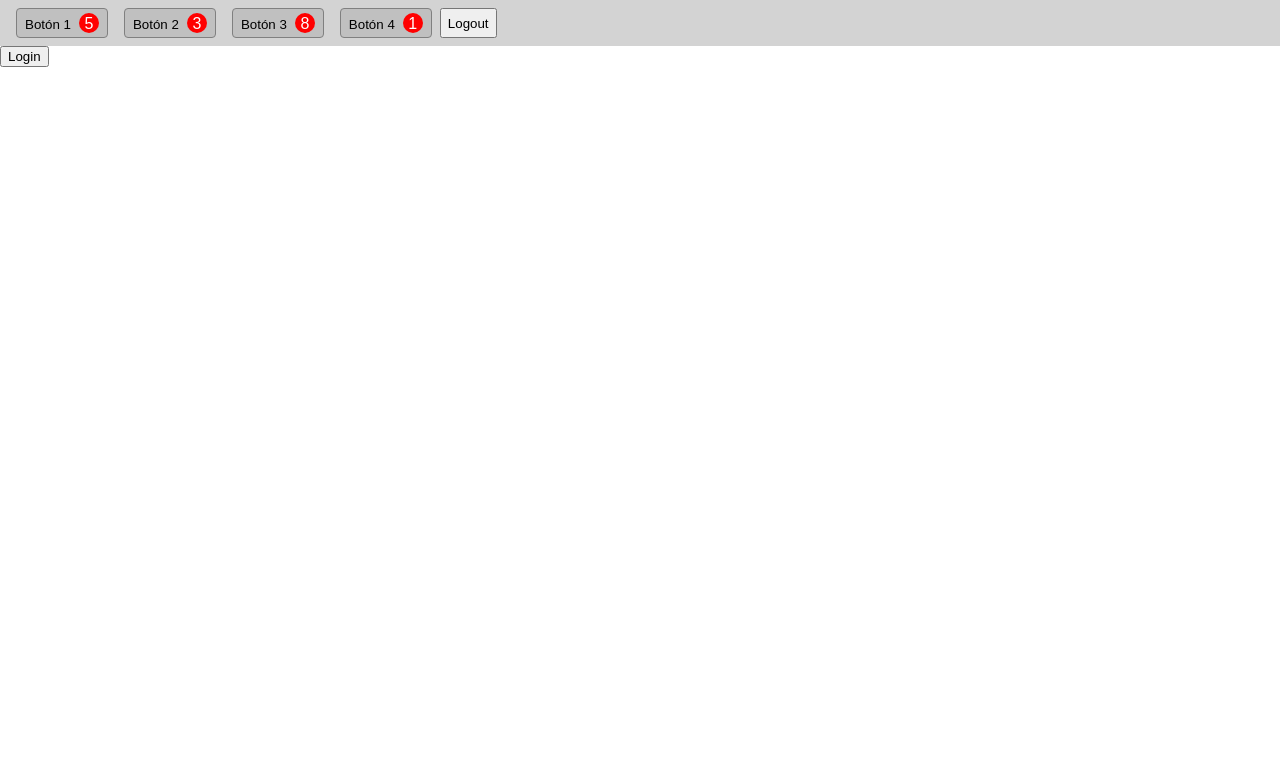
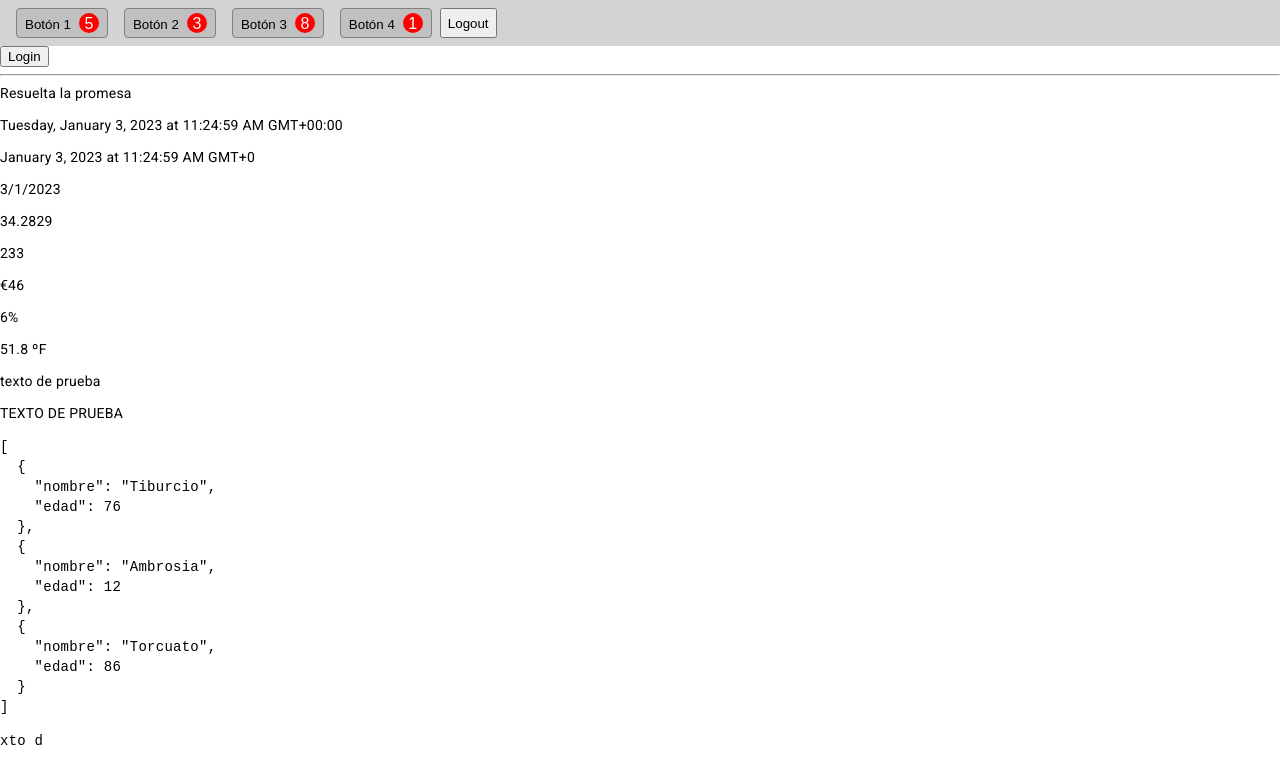
Before and after one commit to gerardoparrajc/componentes-angular, an Angular app: page /login in a window 1280 px wide. Shown: the top 784 px of the page. Built offline with nearby package versions, Linux system fonts and the light colour scheme; no server answers.

Commit message:
Implementados ejemplos de uso de pipes. Creado un pipe que convierte grados Celsius en Fahrenheit

```diff
--- a/src/app/app.module.ts
+++ b/src/app/app.module.ts
@@ -16,6 +16,7 @@ import { BrowserAnimationsModule } from '@angular/platform-browser/animations';
 import { FormularioComponent } from './formulario/formulario.component';
 import { ReactiveFormsModule } from '@angular/forms';
 import { RegistroComponent } from './registro/registro.component';
+import { GradosPipe } from './pipes/grados.pipe';
 
 @NgModule({
   declarations: [
@@ -28,7 +29,8 @@ import { RegistroComponent } from './registro/registro.component';
     LoginComponent,
     LogoutComponent,
     FormularioComponent,
-    RegistroComponent
+    RegistroComponent,
+    GradosPipe
   ],
   imports: [
     BrowserModule,
--- a/src/app/login/login.component.html
+++ b/src/app/login/login.component.html
@@ -1 +1,24 @@
 <button (click)="login()">Login</button>
+
+<hr>
+
+<p>{{ propiedadAsincrona | async }}</p>
+
+<p>{{ fechaNacimiento | date:'full' }}</p>
+<p>{{ fechaNacimiento | date:'long' }}</p>
+<p>{{ fechaNacimiento | date:'d/L/y' }}</p>
+
+<p>{{ cantidad | number:'2.2-4' }} </p>
+<p>{{ cantidad2 | number:'2.0-0' }} </p>
+
+<p>{{ precio | currency:'EUR':'symbol':'2.0-0' }}</p>
+
+<p>{{ 0.06 | percent }}</p>
+
+<p>{{ 11 | grados }}</p>
+
+<p>{{ 'Texto de Prueba' | lowercase }}</p>
+<p>{{ 'Texto de Prueba' | uppercase }}</p>
+
+<pre>{{ objeto | slice:2 | json }}</pre>
+<pre>{{ 'Texto de Prueba' | slice:2:7 }}</pre>
--- a/src/app/login/login.component.ts
+++ b/src/app/login/login.component.ts
@@ -8,6 +8,41 @@ import { AuthenticationService } from '../authentication.service';
 })
 export class LoginComponent {
 
+
+  fechaNacimiento: Date = new Date();
+  cantidad: any = '34.2829283';
+  cantidad2: any = '232.78';
+  precio: number = 46.34;
+
+  propiedadAsincrona = new Promise((resolve, reject) => {
+    setTimeout(() => {
+      resolve('Resuelta la promesa');
+    }, 1000);
+  });
+
+  objeto = [
+    {
+      nombre: 'Felipe',
+      edad: 43
+    },
+    {
+      nombre: 'Manoli',
+      edad: 42
+    },
+    {
+      nombre: 'Tiburcio',
+      edad: 76
+    },
+    {
+      nombre: 'Ambrosia',
+      edad: 12
+    },
+    {
+      nombre: 'Torcuato',
+      edad: 86
+    },
+  ];
+
   constructor(private auth: AuthenticationService) { }
 
   login() {
--- /dev/null
+++ b/src/app/pipes/grados.pipe.ts
@@ -0,0 +1,14 @@
+import { Pipe, PipeTransform } from '@angular/core';
+
+@Pipe({
+  name: 'grados'
+})
+export class GradosPipe implements PipeTransform {
+
+  transform(value: number, ...args: unknown[]): string | null {
+    const gradosFahrenheit = (value * 9 / 5) + 32;
+
+    return gradosFahrenheit + ' ºF';
+  }
+
+}
```
